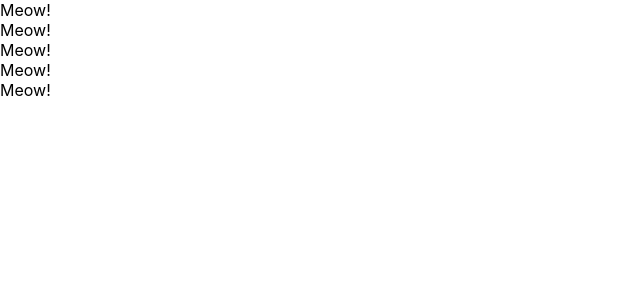
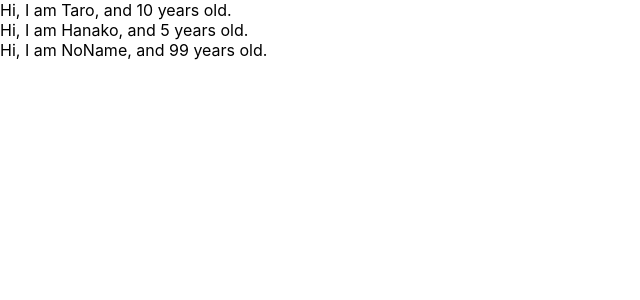
Before and after one commit to ma-chang/udemy-react-redux-crud-application, a React (Create React App) app: page / in a window 1280 px wide. Shown: the top 300 px of the page, without its empty margins (0-640 px from the left). Built offline with nearby package versions, Linux system fonts and the light colour scheme.

Commit message:
lear prop-type

```diff
--- a/src/App.js
+++ b/src/App.js
@@ -1,40 +1,34 @@
 // transpileに import Reactが必須。jsxがなければ不要
 // import React, { Component } from "react";
 import React from "react";
-
-// class App extends Component {
-//   render() {
-//     return (
-//       <React.Fragment>
-//         <label htmlFor="bar">bar</label>
-//         <input
-//           type="text"
-//           onClick={() => {
-//             console.log("I'm clicked");
-//           }}
-//           onChange={() => {
-//             console.log("I'm changed");
-//           }}
-//         />
-//       </React.Fragment>
-//     );
-//   }
-// }
+import PropTypes from "prop-types";
 
 const App = () => {
+  const profiles = [
+    { name: "Taro", age: 10 },
+    { name: "Hanako", age: 5 },
+    { name: "NoName", age: 99 },
+  ];
   return (
     <div>
-      <Cat />
-      <Cat />
-      <Cat />
-      <Cat />
-      <Cat />
+      {profiles.map((profile, index) => {
+        return <User name={profile.name} age={profile.age} key={index} />;
+      })}
     </div>
   );
 };
 
-const Cat = () => {
-  return <div>Meow!</div>;
+const User = (props) => {
+  return (
+    <div>
+      Hi, I am {props.name}, and {props.age} years old.
+    </div>
+  );
+};
+
+User.propTypes = {
+  name: PropTypes.string.isRequired,
+  age: PropTypes.number.isRequired,
 };
 
 export default App;
```
